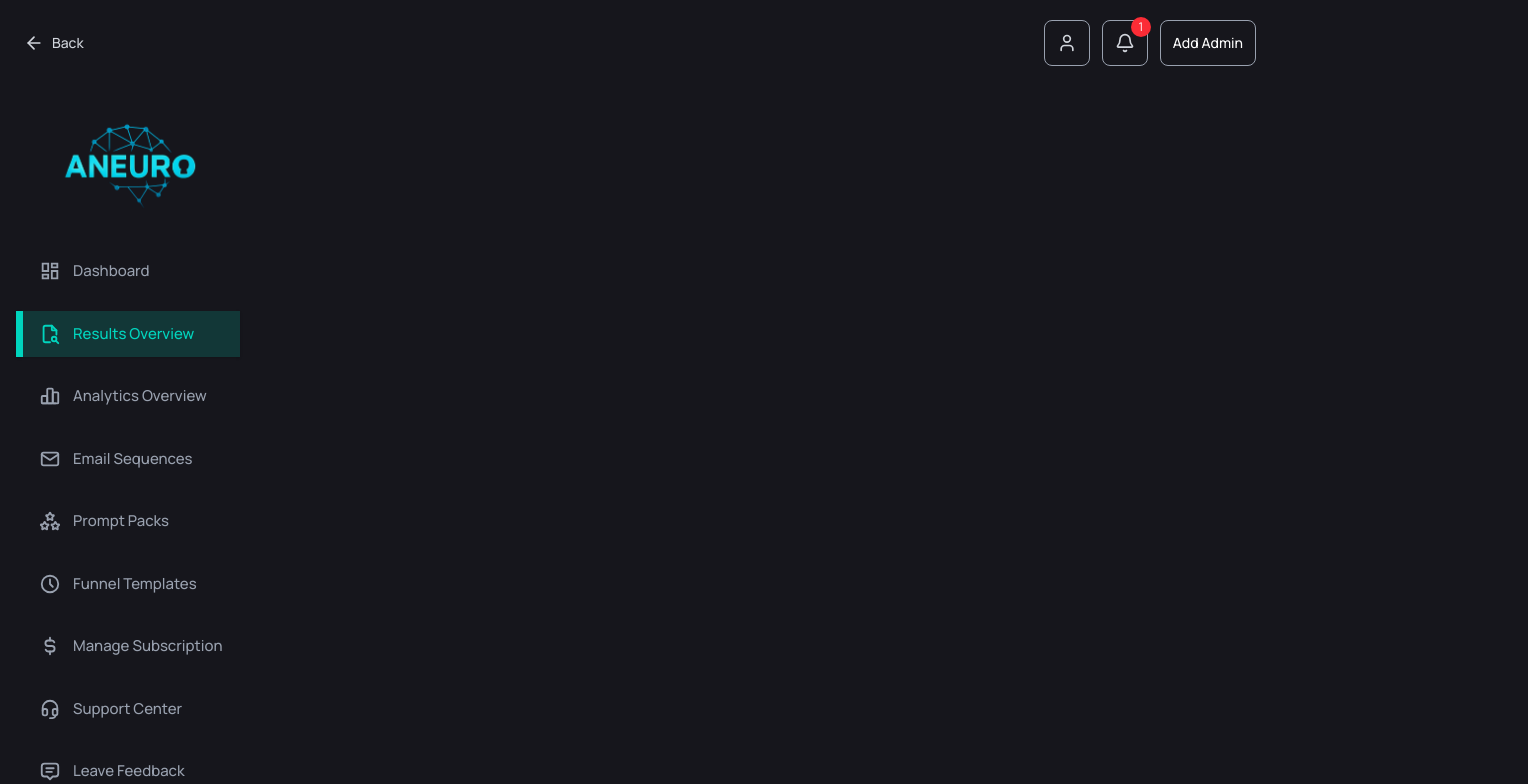
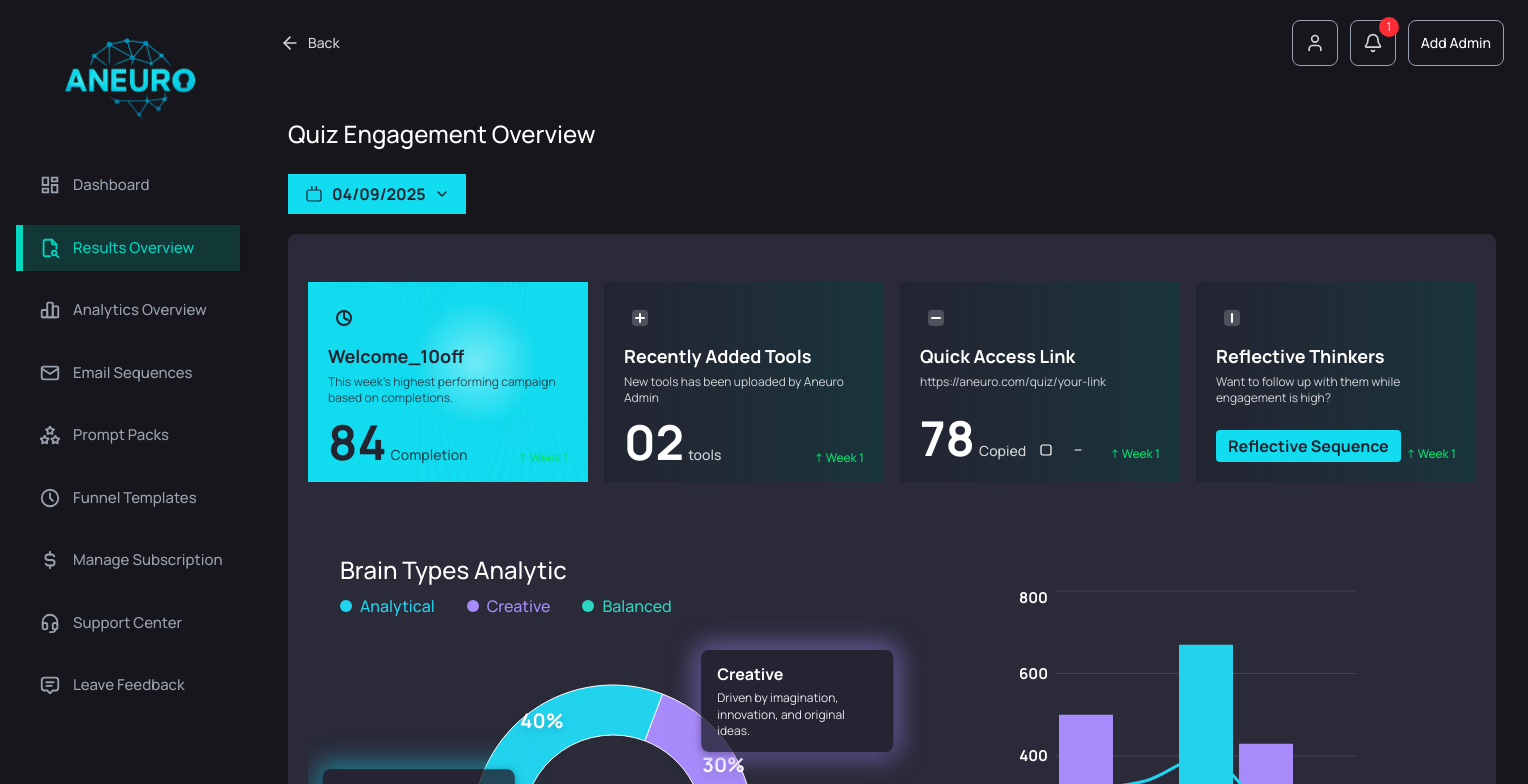
Before and after one commit to adnan-aadi7/Aneuro-Website, a React (Vite) app in the folder frontend/: page /results-overview in a window 1280 px wide. Shown: the top 784 px of the page, 1528 px wide, since content can reach past the window. Built offline with nearby package versions, Linux system fonts and the light colour scheme.

Commit message:
fix layout

```diff
--- a/frontend/src/client/layout/layout.jsx
+++ b/frontend/src/client/layout/layout.jsx
@@ -8,9 +8,7 @@ const Layout = ({ children }) => {
   return (
     <div className="flex min-h-screen bg-[#16161C] relative">
       {/* Sidebar: overlay on mobile, static on md+ */}
-      <div className="flex flex-col flex-1 min-w-0 relative">
-        <Header onHamburgerClick={() => setSidebarOpen(true)} />
-        <div className="relative flex-1">
+      <div className="flex flex-row min-h-screen bg-[#16161C] relative">
         {/* Sidebar: overlay on mobile, static on md+ */}
         <div
           className={
@@ -24,6 +22,9 @@ const Layout = ({ children }) => {
             onSidebarClose={() => setSidebarOpen(false)}
           />
         </div>
+        {/* Main area: header + content */}
+        <div className="flex flex-col flex-1 min-w-0 relative">
+          <Header onHamburgerClick={() => setSidebarOpen(true)} />
           <main className="flex-1 p-2 sm:p-4 md:p-6 lg:p-8 w-full max-w-full overflow-x-auto relative z-10">
             {children}
           </main>
```
Lines whose indentation alone changed are shown as unchanged.
